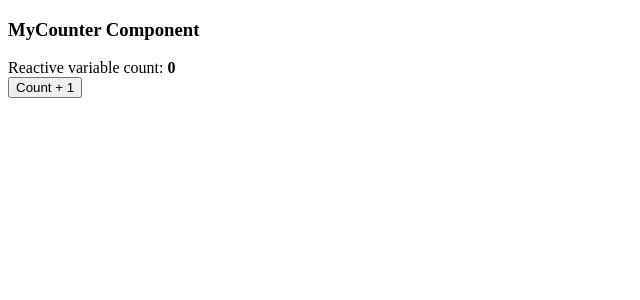
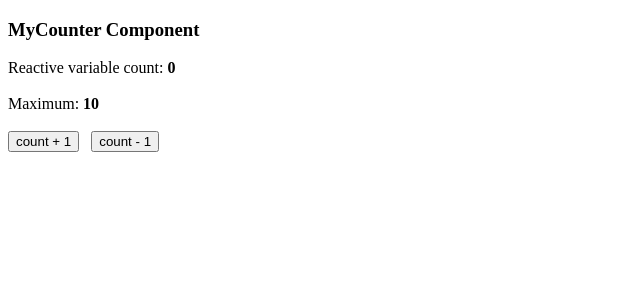
Before and after one commit to IrsyadHalimi/vueapp, a Vue app: page / in a window 1280 px wide. Shown: the top 300 px of the page, without its empty margins (0-640 px from the left). Built offline with nearby package versions, Linux system fonts and the light colour scheme.

Commit message:
maximum count

```diff
--- a/src/components/MyCounter.vue
+++ b/src/components/MyCounter.vue
@@ -1,32 +1,38 @@
 <script setup>
 import { customRef } from "vue";
+
+const maximum = 10;
 
 const count = customRef((track, trigger) => {
   let value = 0;
   return {
     get() {
       track();
-      console.log("get value =", value);
       return value;
     },
     set(newValue) {
-      value = newValue;
+      if (newValue <= maximum) value = newValue;
       trigger();
-      console.log("set value =", value);
     }
   };
 });
 
 function increment() {
-  console.log("before increment value");
   count.value += 1;
-  console.log("after increment value");
+}
+
+function decrement() {
+  count.value -= 1;
 }
 
 </script>
 <template>
   <h3>MyCounter Component</h3>
   Reactive variable count: <b>{{ count }}</b>
-  <br />
-  <button @click="increment">Count + 1</button>
+  <br><br>
+  Maximum: <b>{{ maximum }}</b>
+  <br><br>
+  <button @click="increment">count + 1</button>
+  &nbsp;
+  <button @click="decrement">count - 1</button>
 </template>
```
